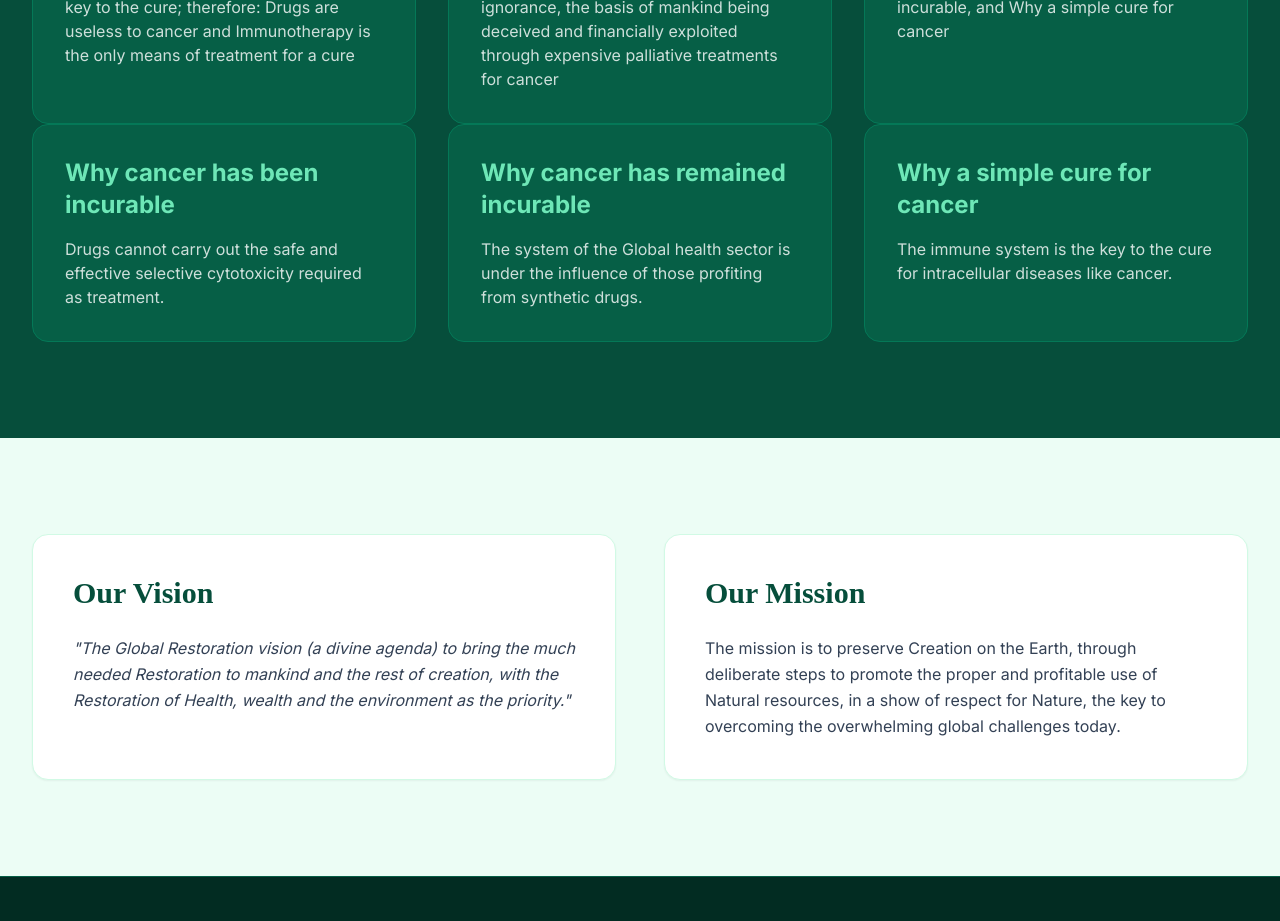
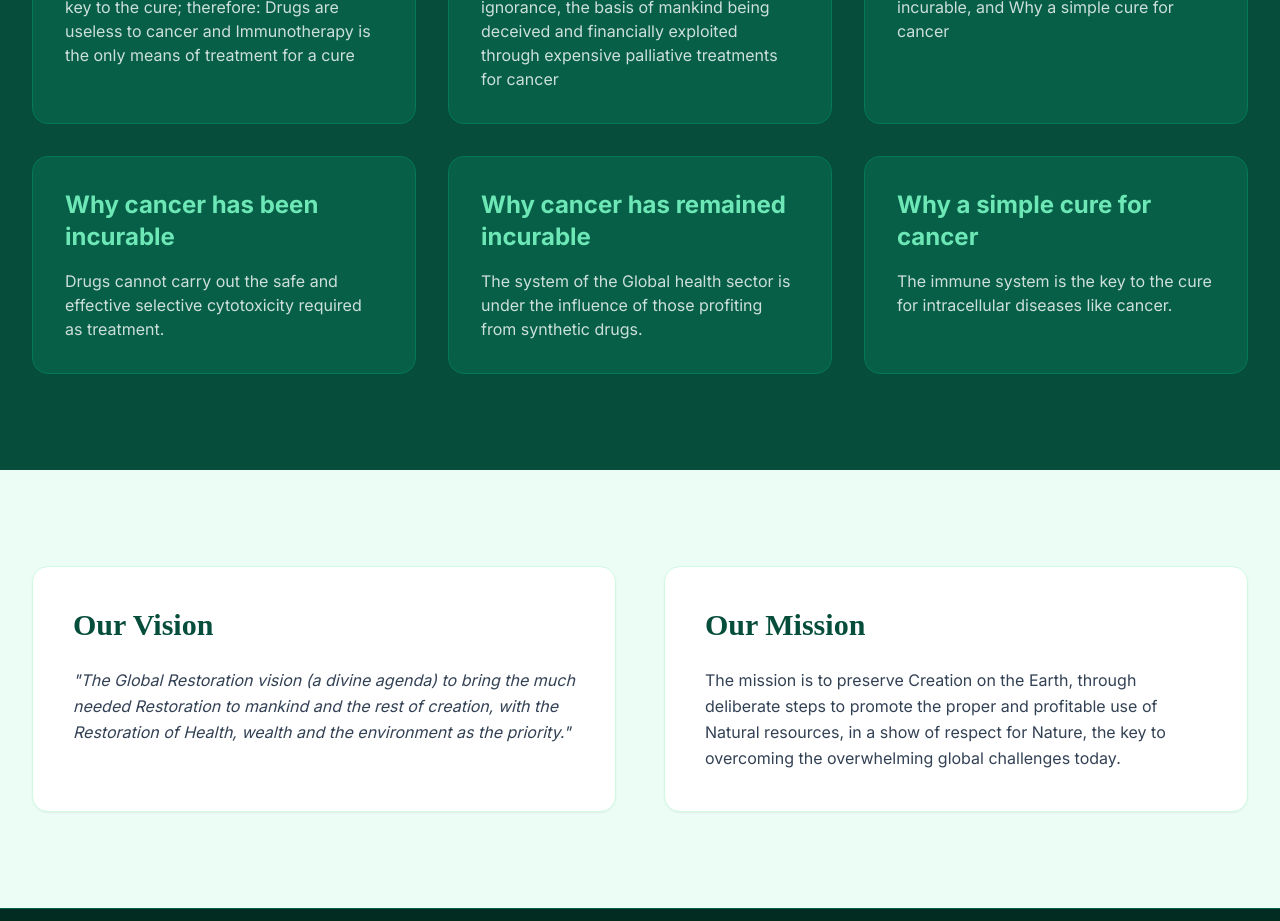
Before and after one commit to Dule-martins/exposecancer, a React (Vite) app: page /#/ in a window 1280 px wide. Shown: the part 2160-3081 px from the top of the page. Built offline with nearby package versions, Linux system fonts and the light colour scheme.

Commit message:
added a margin mt-8

```diff
--- a/pages/Home.tsx
+++ b/pages/Home.tsx
@@ -113,8 +113,7 @@
               <p className="opacity-80">As the key highlights, exposing the truth about cancer very importantly reveals the followings; Why cancer has been incurable, Why cancer has remained incurable, and Why a simple cure for cancer</p>
             </div>
           </div>
-          <div></div>
-          <div className="grid md:grid-cols-3 gap-8">
+          <div className="grid md:grid-cols-3 gap-8 mt-8">
             <div className="p-8 bg-emerald-800 rounded-2xl border border-emerald-700">
               <h3 className="text-2xl font-bold mb-4 text-emerald-300">Why cancer has been incurable</h3>
               <p className="opacity-80">Drugs cannot carry out the safe and effective selective cytotoxicity required as treatment.</p>
```
